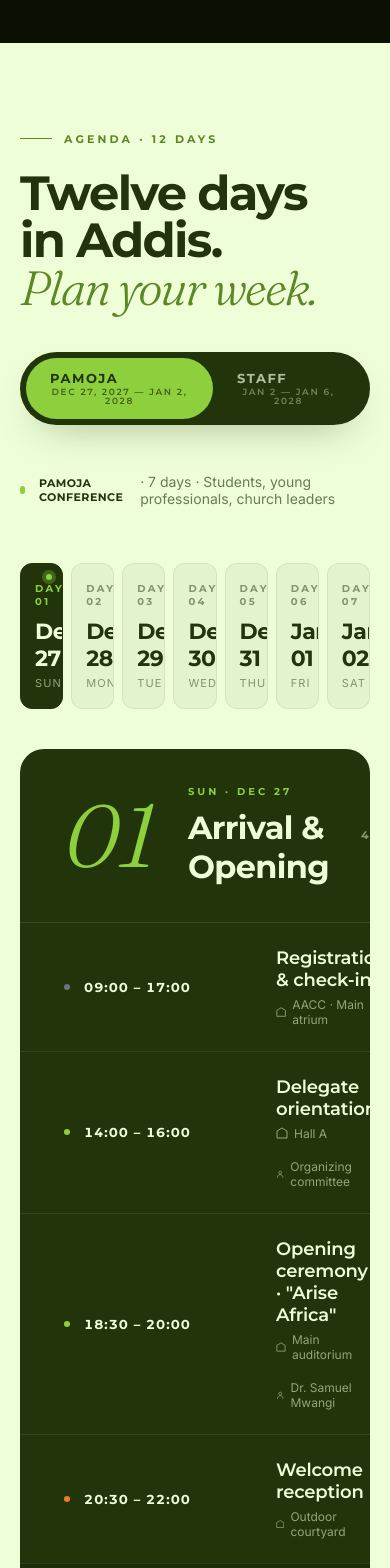
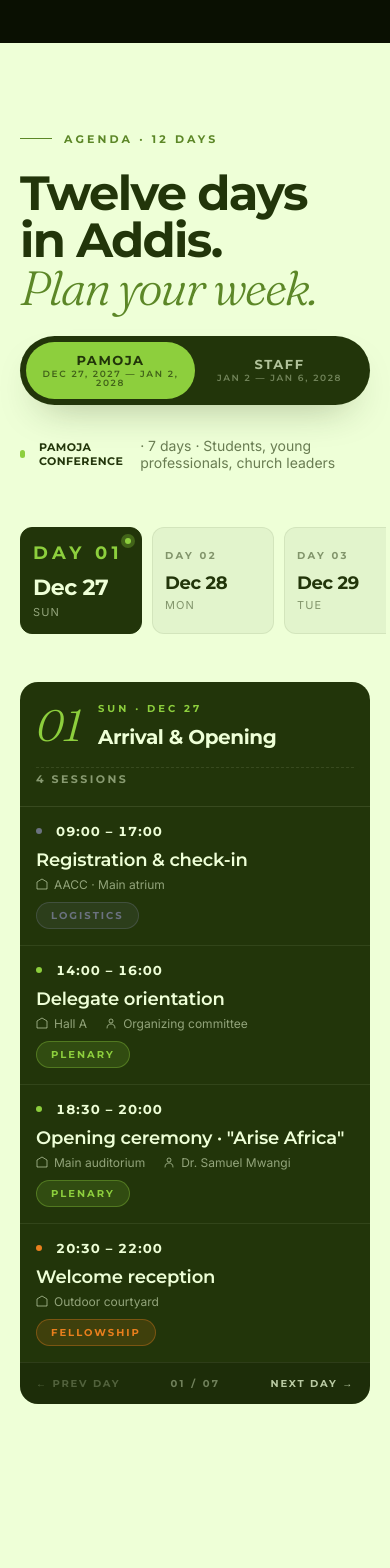
Before and after one commit to eyosiyasketema1/runpamoja, a React (Vite) app: page / in a window 390 px wide. Shown: the part 8820-10388 px from the top of the page. Built offline with nearby package versions, Linux system fonts and the light colour scheme.

Commit message:
Redesign Agenda for mobile/tablet

```diff
--- a/src/components/Agenda.tsx
+++ b/src/components/Agenda.tsx
@@ -29,10 +29,16 @@ function Agenda({ data, accent: _accent }: { data: PamojaData; accent: string })
   const [dayIdx, setDayIdx] = useState(0);
   const [hoverSess, setHoverSess] = useState<number | null>(null);
   const stripRef = useRef<HTMLDivElement>(null);
+  const activeBtnRef = useRef<HTMLButtonElement>(null);
 
   useEffect(() => {
     setDayIdx(0);
   }, [conf]);
+
+  // Auto-scroll the active day into view in the horizontal strip on mobile.
+  useEffect(() => {
+    activeBtnRef.current?.scrollIntoView({ behavior: 'smooth', block: 'nearest', inline: 'center' });
+  }, [dayIdx, conf]);
 
   const schedule = data.agenda[conf];
   const days = schedule.days;
@@ -49,7 +55,7 @@ function Agenda({ data, accent: _accent }: { data: PamojaData; accent: string })
       padding: '140px 80px 160px', position: 'relative', overflow: 'hidden',
     }}>
       <div style={{ position: 'relative', maxWidth: 1440, margin: '0 auto' }}>
-        <div style={{ display: 'flex', alignItems: 'flex-end', justifyContent: 'space-between', gap: 40, flexWrap: 'wrap', marginBottom: 48 }}>
+        <div className="pmj-agenda-header-row" style={{ display: 'flex', alignItems: 'flex-end', justifyContent: 'space-between', gap: 40, flexWrap: 'wrap', marginBottom: 48 }}>
           <div>
             <div style={{ display: 'inline-flex', alignItems: 'center', gap: 12, marginBottom: 24 }}>
               <span style={{ width: 32, height: 1, background: '#5C8727' }} />
@@ -68,7 +74,7 @@ function Agenda({ data, accent: _accent }: { data: PamojaData; accent: string })
             </h2>
           </div>
 
-          <div style={{
+          <div className="pmj-agenda-conf-tabs" style={{
             display: 'inline-flex', padding: 6, borderRadius: 999,
             background: '#22350A', boxShadow: '0 18px 40px -20px rgba(34,53,10,.4)',
           }}>
@@ -105,7 +111,7 @@ function Agenda({ data, accent: _accent }: { data: PamojaData; accent: string })
           <span>· {schedule.sub}</span>
         </div>
 
-        <div ref={stripRef} style={{
+        <div ref={stripRef} className="pmj-agenda-day-strip" style={{
           display: 'grid',
           gridTemplateColumns: `repeat(${days.length}, minmax(0, 1fr))`,
           gap: 8, marginBottom: 40,
@@ -113,7 +119,7 @@ function Agenda({ data, accent: _accent }: { data: PamojaData; accent: string })
           {days.map((d, i) => {
             const active = dayIdx === i;
             return (
-              <button key={i} onClick={() => setDayIdx(i)} style={{
+              <button key={i} ref={active ? activeBtnRef : null} onClick={() => setDayIdx(i)} style={{
                 all: 'unset' as const, cursor: 'pointer',
                 padding: '18px 14px 18px',
                 borderRadius: 12,
@@ -152,23 +158,23 @@ function Agenda({ data, accent: _accent }: { data: PamojaData; accent: string })
           })}
         </div>
 
-        <div key={conf + '-' + dayIdx} style={{
+        <div key={conf + '-' + dayIdx} className="pmj-agenda-day-card" style={{
           background: '#22350A', color: '#EEFFD7',
           borderRadius: 24, overflow: 'hidden',
           animation: 'agenda-swap .5s cubic-bezier(.2,.8,.2,1) both',
         }}>
-          <div style={{
+          <div className="pmj-agenda-day-header" style={{
             display: 'grid', gridTemplateColumns: 'auto 1fr auto',
             gap: 32, alignItems: 'center',
             padding: '36px 44px',
             borderBottom: '1px solid rgba(238,255,215,.1)',
           }}>
-            <div style={{
+            <div className="pmj-agenda-day-num" style={{
               fontFamily: "'Fraunces', serif", fontStyle: 'italic',
               fontWeight: 200, fontSize: 88, lineHeight: 1,
               color: schedule.color,
             }}>{String(dayIdx + 1).padStart(2, '0')}</div>
-            <div>
+            <div className="pmj-agenda-day-title-block">
               <div style={{
                 fontFamily: 'Montserrat', fontSize: 10,
                 letterSpacing: '0.3em', fontWeight: 700,
@@ -181,7 +187,7 @@ function Agenda({ data, accent: _accent }: { data: PamojaData; accent: string })
                 color: '#EEFFD7', textWrap: 'balance',
               }}>{cur.tagline}</h3>
             </div>
-            <div style={{
+            <div className="pmj-agenda-day-session-count" style={{
               fontFamily: 'Montserrat', fontSize: 11,
               letterSpacing: '0.22em', fontWeight: 700,
               color: 'rgba(238,255,215,.5)', textTransform: 'uppercase',
@@ -197,6 +203,7 @@ function Agenda({ data, accent: _accent }: { data: PamojaData; accent: string })
               const isHover = hoverSess === i;
               return (
                 <li key={i}
+                  className="pmj-agenda-session-row"
                   onMouseEnter={() => setHoverSess(i)}
                   onMouseLeave={() => setHoverSess(null)}
                   style={{
@@ -209,7 +216,7 @@ function Agenda({ data, accent: _accent }: { data: PamojaData; accent: string })
                     transition: 'background .25s',
                     position: 'relative',
                   }}>
-                  <div style={{ display: 'flex', alignItems: 'center', gap: 14 }}>
+                  <div className="pmj-agenda-session-time" style={{ display: 'flex', alignItems: 'center', gap: 14 }}>
                     <span style={{
                       width: 6, height: 6, borderRadius: 999, background: color,
                       boxShadow: isHover ? `0 0 0 6px ${hexA(color, .18)}` : 'none',
@@ -248,20 +255,21 @@ function Agenda({ data, accent: _accent }: { data: PamojaData; accent: string })
                     </div>
                   </div>
 
-                  <div style={{
+                  <div className="pmj-agenda-session-type" style={{
                     padding: '6px 14px', borderRadius: 999,
                     background: hexA(color, .15), border: `1px solid ${hexA(color, .35)}`,
                     fontFamily: 'Montserrat', fontSize: 10,
                     letterSpacing: '0.2em', fontWeight: 700,
                     color: color, textTransform: 'uppercase',
                     whiteSpace: 'nowrap',
+                    justifySelf: 'end',
                   }}>{s.type}</div>
                 </li>
               );
             })}
           </ul>
 
-          <div style={{
+          <div className="pmj-agenda-footer-nav" style={{
             display: 'flex', justifyContent: 'space-between', alignItems: 'center',
             padding: '20px 44px',
             borderTop: '1px solid rgba(238,255,215,.08)',
--- a/src/index.css
+++ b/src/index.css
@@ -280,6 +280,118 @@ button { font-family: inherit; }
   }
   .pmj-obj-desktop-detail {
     display: none !important;
+  }
+}
+
+/* Agenda — mobile + tablet redesign.
+   1) Title and conf-tabs stack vertically; tabs become a full-width segmented control.
+   2) Day strip becomes a horizontally scrollable carousel (hide native scrollbar).
+   3) Day card header reflows so the big number sits next to the date+tagline,
+      with the "X sessions" count wrapping to a new row if needed.
+   4) Session rows stack: time → title/venue/speaker → type pill. */
+@media (max-width: 1024px) {
+  .pmj-agenda-header-row {
+    flex-direction: column !important;
+    align-items: stretch !important;
+    gap: 24px !important;
+    margin-bottom: 32px !important;
+  }
+  .pmj-agenda-conf-tabs {
+    display: flex !important;
+    width: 100% !important;
+  }
+  .pmj-agenda-conf-tabs > button {
+    flex: 1 1 0 !important;
+    align-items: center !important;
+    justify-content: center !important;
+    text-align: center !important;
+    padding: 12px 16px !important;
+  }
+  .pmj-agenda-day-strip {
+    display: flex !important;
+    grid-template-columns: unset !important;
+    gap: 10px !important;
+    overflow-x: auto !important;
+    overflow-y: hidden !important;
+    padding-bottom: 8px !important;
+    margin-left: -16px !important;
+    margin-right: -16px !important;
+    padding-left: 16px !important;
+    padding-right: 16px !important;
+    scrollbar-width: none !important;
+    scroll-snap-type: x mandatory;
+  }
+  .pmj-agenda-day-strip::-webkit-scrollbar {
+    display: none;
+  }
+  .pmj-agenda-day-strip > button {
+    flex: 0 0 96px !important;
+    min-width: 96px !important;
+    padding: 14px 12px !important;
+    scroll-snap-align: center;
+  }
+  .pmj-agenda-day-strip > button > div:nth-child(2) {
+    font-size: 18px !important;
+  }
+  .pmj-agenda-day-card {
+    border-radius: 18px !important;
+  }
+  .pmj-agenda-day-header {
+    grid-template-columns: auto 1fr !important;
+    grid-template-rows: auto auto !important;
+    padding: 24px 20px !important;
+    gap: 14px 16px !important;
+  }
+  .pmj-agenda-day-num {
+    font-size: 56px !important;
+    grid-row: 1 !important;
+    grid-column: 1 !important;
+  }
+  .pmj-agenda-day-title-block {
+    grid-row: 1 !important;
+    grid-column: 2 !important;
+    min-width: 0;
+  }
+  .pmj-agenda-day-title-block h3 {
+    font-size: 20px !important;
+    line-height: 1.2 !important;
+  }
+  .pmj-agenda-day-session-count {
+    grid-row: 2 !important;
+    grid-column: 1 / -1 !important;
+    padding-top: 4px !important;
+    border-top: 1px dashed rgba(238,255,215,.1);
+    margin-top: 4px !important;
+  }
+  .pmj-agenda-session-row {
+    grid-template-columns: 1fr !important;
+    gap: 10px !important;
+    padding: 18px 20px !important;
+  }
+  .pmj-agenda-session-type {
+    justify-self: flex-start !important;
+  }
+  .pmj-agenda-footer-nav {
+    padding: 16px 20px !important;
+    gap: 8px !important;
+  }
+  .pmj-agenda-footer-nav button {
+    font-size: 10px !important;
+    letter-spacing: 0.18em !important;
+  }
+}
+@media (max-width: 640px) {
+  .pmj-agenda-day-num {
+    font-size: 44px !important;
+  }
+  .pmj-agenda-day-header {
+    padding: 20px 16px !important;
+  }
+  .pmj-agenda-session-row {
+    padding: 16px 16px !important;
+  }
+  .pmj-agenda-footer-nav {
+    padding: 14px 16px !important;
   }
 }
 @media (max-width: 640px) {
```
